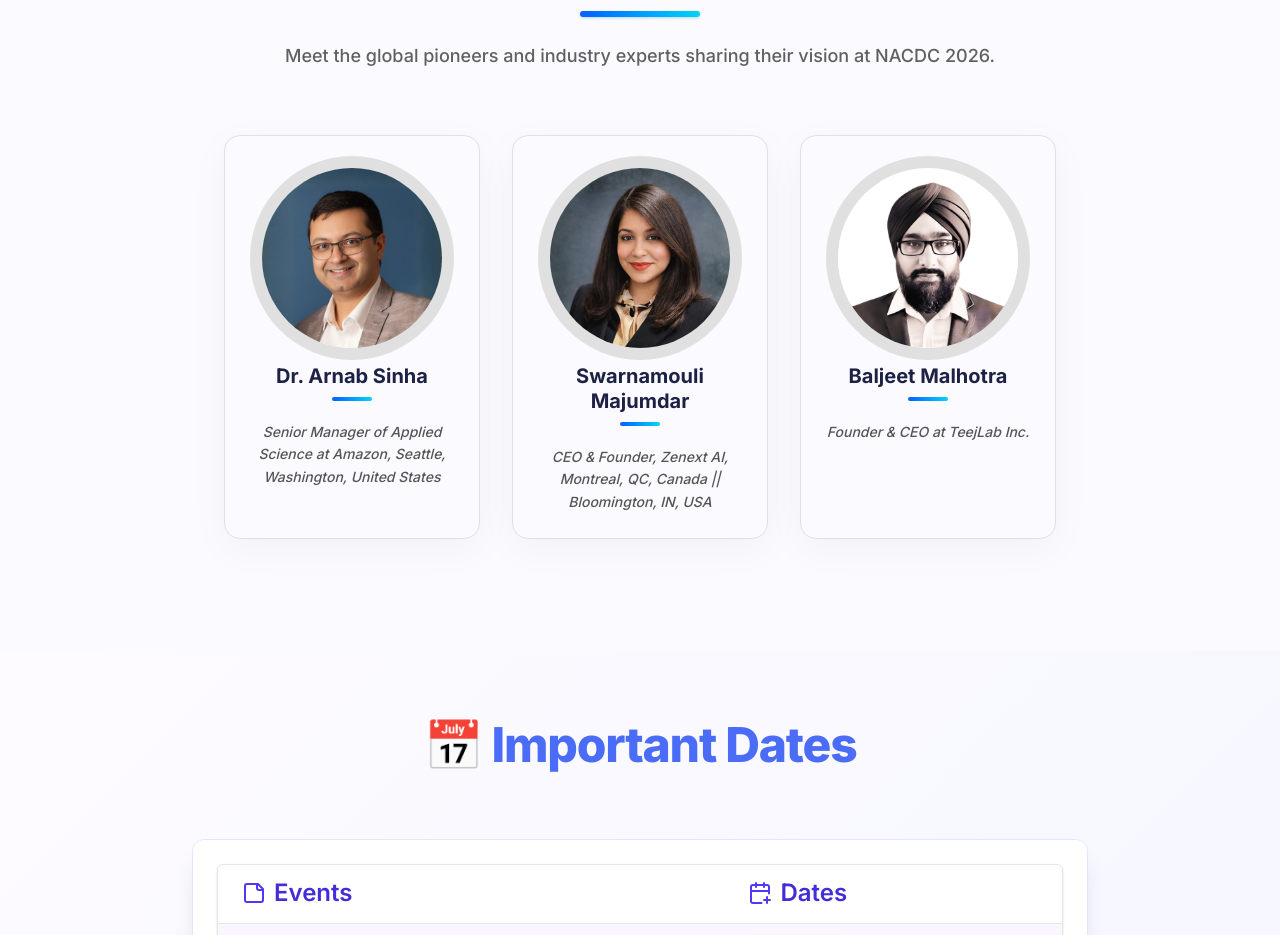
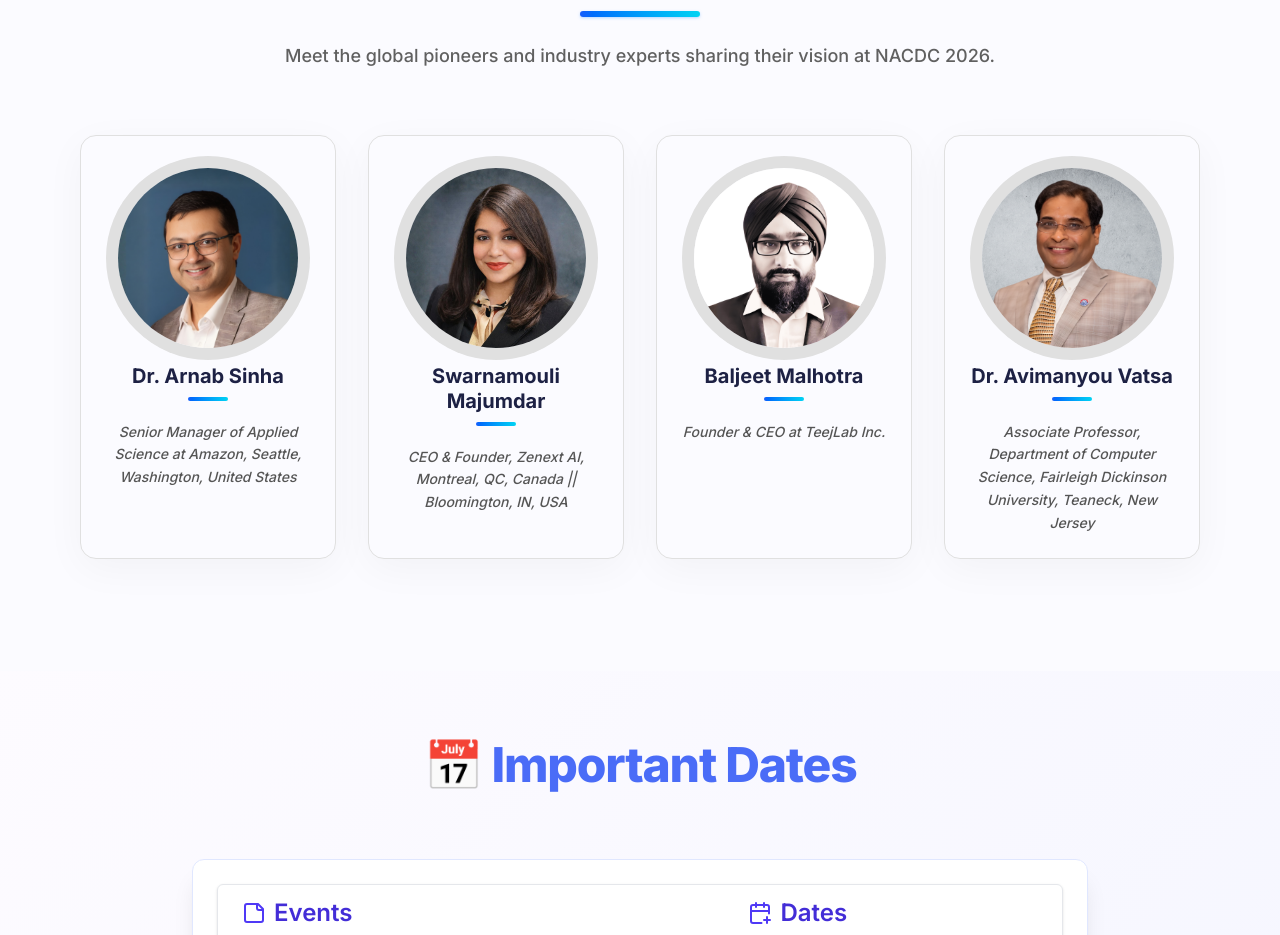
Before and after one commit to KartikTulsian/iemnacdc, a Next.js app: page / in a window 1280 px wide. Shown: the part 2360-3295 px from the top of the page. Built offline with nearby package versions, Linux system fonts and the light colour scheme.

Commit message:
speaker is  added

```diff
--- a/src/components/Speakers/SpeakerDetails.tsx
+++ b/src/components/Speakers/SpeakerDetails.tsx
@@ -31,6 +31,13 @@ const speakerData = [
     designation: "Founder & CEO at TeejLab Inc.",
     image: "/images/testimonials/speaker_4.png",
     linkedIn: "https://www.linkedin.com/in/baljeetmalhotra/",
+  },
+  {
+    id: 4,
+    name: "Dr. Avimanyou Vatsa",
+    designation: "Associate Professor, Department of Computer Science, Fairleigh Dickinson University, Teaneck, New Jersey",
+    image: "/images/testimonials/speaker_5.png",
+    linkedIn: "https://www.linkedin.com/in/avimanyou/",
   },
 ];
 
```
Also changed, not shown: public/images/testimonials/speaker_5.png (added).
